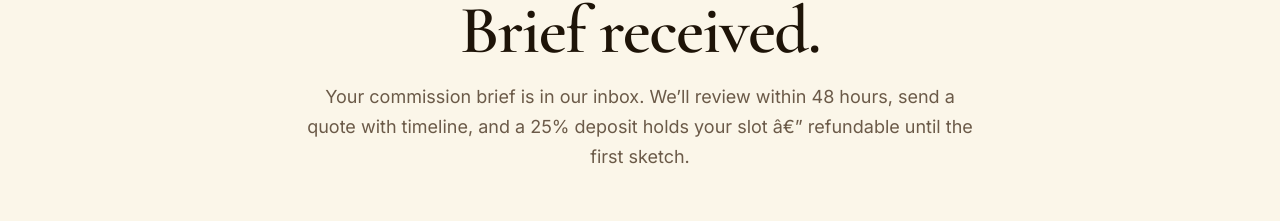
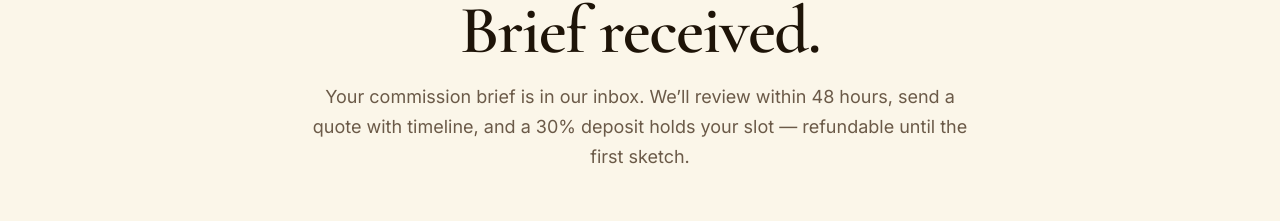
Before and after one commit to HectorG04/designvortek, a Next.js app: page /order/success in a window 1280 px wide. Shown: the part 309-530 px from the top of the page. Built offline with nearby package versions, Linux system fonts and the light colour scheme; no server answers.

Commit message:
Order success — fix deposit copy (25% -> 30%) to match canonical

```diff
--- a/app/(public)/order/success/page.tsx
+++ b/app/(public)/order/success/page.tsx
@@ -32,7 +32,7 @@ const NEXT_STEPS = [
   {
     when: 'Within 5 days',
     strong: 'Sketches begin',
-    body: `Once you approve and the **25% deposit** lands, first sketches usually arrive in under a week.`,
+    body: `Once you approve and the **30% deposit** lands, first sketches usually arrive in under a week.`,
     Icon: Sparkles,
   },
 ] as const
@@ -59,7 +59,7 @@ export default function OrderSuccessPage() {
           </h1>
           <p className="text-lg text-ink-500 leading-[1.65] mt-4 mx-auto max-w-[60ch]">
             Your commission brief is in our inbox. We&rsquo;ll review within 48 hours, send a quote with timeline,
-            and a 25% deposit holds your slot â€” refundable until the first sketch.
+            and a 30% deposit holds your slot — refundable until the first sketch.
           </p>
 
           {/* 3-step timeline â€” body copy via Markdown for bold time markers + email link */}
```
